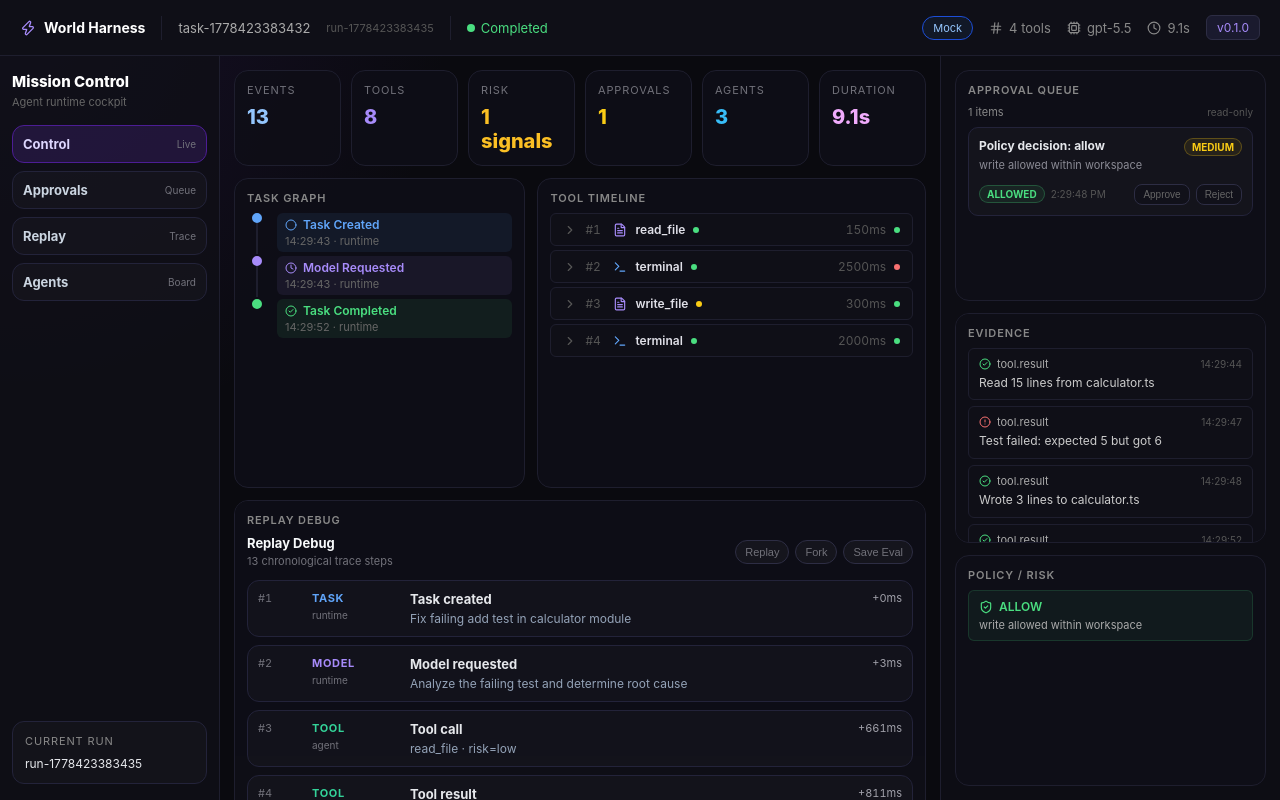
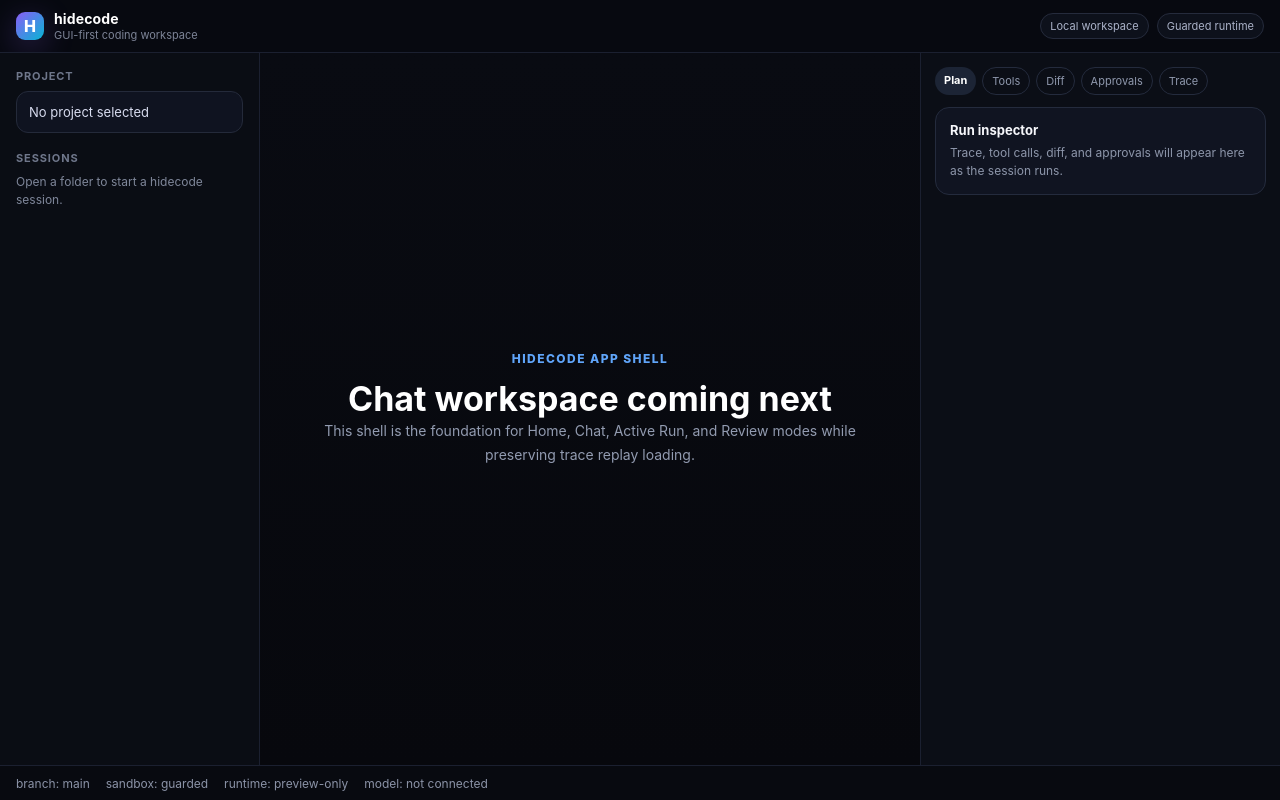
Before and after one commit to kimio-hub/hidecode, a React (Vite) app in the folder apps/dashboard/: page / in a window 1280 px wide. Built offline with nearby package versions, Linux system fonts and the light colour scheme.

Commit message:
feat(dashboard): add hidecode app shell

```diff
--- a/apps/dashboard/src/ui/App.tsx
+++ b/apps/dashboard/src/ui/App.tsx
@@ -9,7 +9,12 @@
   type TraceEvent,
 } from '../data/loader';
 import { describeDashboardSource, parseDashboardSource, type DashboardSource } from '../data/query';
+import AppShell from './AppShell';
 import Dashboard from './Dashboard';
+import BottomStatusBar from './components/BottomStatusBar';
+import LeftSidebar from './components/LeftSidebar';
+import RightInspector from './components/RightInspector';
+import WorkspacePlaceholder from './components/WorkspacePlaceholder';
 
 type LoadState =
   | { status: 'ready'; events: TraceEvent[]; run: RunMeta; source: DashboardSource; sourceLabel: string }
@@ -84,6 +89,17 @@
     );
   }
 
+  if (state.source.kind === 'mock') {
+    return (
+      <AppShell
+        sidebar={<LeftSidebar />}
+        workspace={<WorkspacePlaceholder />}
+        inspector={<RightInspector />}
+        status={<BottomStatusBar />}
+      />
+    );
+  }
+
   return <Dashboard events={state.events} run={state.run} sourceLabel={state.sourceLabel} />;
 }
 
--- /dev/null
+++ b/apps/dashboard/src/ui/AppShell.tsx
@@ -0,0 +1,74 @@
+import type { ReactNode } from 'react';
+import TopBar from './components/TopBar';
+
+type AppShellProps = {
+  sidebar: ReactNode;
+  workspace: ReactNode;
+  inspector: ReactNode;
+  status: ReactNode;
+};
+
+export default function AppShell({ sidebar, workspace, inspector, status }: AppShellProps) {
+  return (
+    <div style={styles.shell}>
+      <TopBar />
+      <div style={styles.body}>
+        <nav aria-label="Project sidebar" style={styles.sidebar}>
+          {sidebar}
+        </nav>
+        <main aria-label="Workspace" style={styles.workspace}>
+          {workspace}
+        </main>
+        <aside aria-label="Run inspector" style={styles.inspector}>
+          {inspector}
+        </aside>
+      </div>
+      <footer aria-label="Workspace status" style={styles.status}>
+        {status}
+      </footer>
+    </div>
+  );
+}
+
+const styles = {
+  shell: {
+    minHeight: '100vh',
+    display: 'grid',
+    gridTemplateRows: '52px 1fr 34px',
+    background: '#07080d',
+    color: '#e7e9f3',
+    fontFamily: "'Inter', -apple-system, BlinkMacSystemFont, 'Segoe UI', sans-serif",
+  },
+  body: {
+    minHeight: 0,
+    display: 'grid',
+    gridTemplateColumns: '260px minmax(0, 1fr) 360px',
+    borderTop: '1px solid #1b2030',
+    borderBottom: '1px solid #1b2030',
+  },
+  sidebar: {
+    minWidth: 0,
+    overflow: 'auto',
+    borderRight: '1px solid #1b2030',
+    background: '#0a0d14',
+  },
+  workspace: {
+    minWidth: 0,
+    overflow: 'auto',
+    background: 'linear-gradient(180deg, #090b12 0%, #07080d 100%)',
+  },
+  inspector: {
+    minWidth: 0,
+    overflow: 'auto',
+    borderLeft: '1px solid #1b2030',
+    background: '#0b0e16',
+  },
+  status: {
+    display: 'flex',
+    alignItems: 'center',
+    padding: '0 16px',
+    background: '#080a10',
+    color: '#8b93a7',
+    fontSize: '12px',
+  },
+} satisfies Record<string, React.CSSProperties>;
--- /dev/null
+++ b/apps/dashboard/src/ui/components/BottomStatusBar.tsx
@@ -0,0 +1,19 @@
+export default function BottomStatusBar() {
+  return (
+    <div style={styles.statusItems}>
+      <span>branch: main</span>
+      <span>sandbox: guarded</span>
+      <span>runtime: preview-only</span>
+      <span>model: not connected</span>
+    </div>
+  );
+}
+
+const styles = {
+  statusItems: {
+    display: 'flex',
+    alignItems: 'center',
+    gap: '16px',
+    whiteSpace: 'nowrap',
+  },
+} satisfies Record<string, React.CSSProperties>;
--- /dev/null
+++ b/apps/dashboard/src/ui/components/LeftSidebar.tsx
@@ -0,0 +1,43 @@
+export default function LeftSidebar() {
+  return (
+    <div style={styles.container}>
+      <section>
+        <div style={styles.label}>Project</div>
+        <div style={styles.projectCard}>No project selected</div>
+      </section>
+      <section>
+        <div style={styles.label}>Sessions</div>
+        <div style={styles.empty}>Open a folder to start a hidecode session.</div>
+      </section>
+    </div>
+  );
+}
+
+const styles = {
+  container: {
+    padding: '16px',
+    display: 'grid',
+    gap: '18px',
+  },
+  label: {
+    color: '#6f778b',
+    fontSize: '11px',
+    fontWeight: 700,
+    letterSpacing: '0.08em',
+    textTransform: 'uppercase',
+    marginBottom: '8px',
+  },
+  projectCard: {
+    border: '1px solid #242a3a',
+    borderRadius: '12px',
+    padding: '12px',
+    color: '#d8dcef',
+    background: '#0f1320',
+    fontSize: '13px',
+  },
+  empty: {
+    color: '#7f879a',
+    fontSize: '12px',
+    lineHeight: 1.5,
+  },
+} satisfies Record<string, React.CSSProperties>;
--- /dev/null
+++ b/apps/dashboard/src/ui/components/RightInspector.tsx
@@ -0,0 +1,61 @@
+export default function RightInspector() {
+  return (
+    <div style={styles.container}>
+      <div style={styles.tabs}>
+        <span style={styles.activeTab}>Plan</span>
+        <span style={styles.tab}>Tools</span>
+        <span style={styles.tab}>Diff</span>
+        <span style={styles.tab}>Approvals</span>
+        <span style={styles.tab}>Trace</span>
+      </div>
+      <div style={styles.panel}>
+        <div style={styles.title}>Run inspector</div>
+        <div style={styles.copy}>Trace, tool calls, diff, and approvals will appear here as the session runs.</div>
+      </div>
+    </div>
+  );
+}
+
+const styles = {
+  container: {
+    padding: '14px',
+  },
+  tabs: {
+    display: 'flex',
+    flexWrap: 'wrap',
+    gap: '6px',
+    marginBottom: '12px',
+  },
+  activeTab: {
+    borderRadius: '999px',
+    background: '#1c2435',
+    color: '#ffffff',
+    padding: '6px 9px',
+    fontSize: '11px',
+    fontWeight: 700,
+  },
+  tab: {
+    borderRadius: '999px',
+    color: '#8f98ad',
+    border: '1px solid #242b3d',
+    padding: '6px 9px',
+    fontSize: '11px',
+  },
+  panel: {
+    border: '1px solid #242b3d',
+    borderRadius: '14px',
+    background: '#101421',
+    padding: '14px',
+  },
+  title: {
+    color: '#f6f7fb',
+    fontWeight: 700,
+    fontSize: '13px',
+    marginBottom: '6px',
+  },
+  copy: {
+    color: '#8d96aa',
+    fontSize: '12px',
+    lineHeight: 1.5,
+  },
+} satisfies Record<string, React.CSSProperties>;
--- /dev/null
+++ b/apps/dashboard/src/ui/components/TopBar.tsx
@@ -0,0 +1,67 @@
+export default function TopBar() {
+  return (
+    <header aria-label="hidecode top bar" style={styles.header}>
+      <div style={styles.brandGroup}>
+        <div style={styles.logo}>h</div>
+        <div>
+          <div style={styles.brand}>hidecode</div>
+          <div style={styles.subtitle}>GUI-first coding workspace</div>
+        </div>
+      </div>
+      <div style={styles.actions}>
+        <span style={styles.pill}>Local workspace</span>
+        <span style={styles.pill}>Guarded runtime</span>
+      </div>
+    </header>
+  );
+}
+
+const styles = {
+  header: {
+    display: 'flex',
+    alignItems: 'center',
+    justifyContent: 'space-between',
+    padding: '0 16px',
+    background: 'rgba(8, 10, 16, 0.96)',
+  },
+  brandGroup: {
+    display: 'flex',
+    alignItems: 'center',
+    gap: '10px',
+  },
+  logo: {
+    width: '28px',
+    height: '28px',
+    borderRadius: '9px',
+    display: 'grid',
+    placeItems: 'center',
+    background: 'linear-gradient(135deg, #8b5cf6, #06b6d4)',
+    color: '#fff',
+    fontWeight: 800,
+    textTransform: 'uppercase',
+    boxShadow: '0 8px 30px rgba(139, 92, 246, 0.28)',
+  },
+  brand: {
+    color: '#ffffff',
+    fontSize: '14px',
+    fontWeight: 700,
+    letterSpacing: '0.01em',
+  },
+  subtitle: {
+    color: '#7d8497',
+    fontSize: '11px',
+    marginTop: '1px',
+  },
+  actions: {
+    display: 'flex',
+    gap: '8px',
+  },
+  pill: {
+    border: '1px solid #252b3c',
+    borderRadius: '999px',
+    color: '#aab2c8',
+    background: '#0d111b',
+    padding: '5px 9px',
+    fontSize: '11px',
+  },
+} satisfies Record<string, React.CSSProperties>;
--- /dev/null
+++ b/apps/dashboard/src/ui/components/WorkspacePlaceholder.tsx
@@ -0,0 +1,41 @@
+export default function WorkspacePlaceholder() {
+  return (
+    <div style={styles.container}>
+      <div style={styles.eyebrow}>hidecode app shell</div>
+      <h1 style={styles.title}>Chat workspace coming next</h1>
+      <p style={styles.copy}>
+        This shell is the foundation for Home, Chat, Active Run, and Review modes while preserving trace replay loading.
+      </p>
+    </div>
+  );
+}
+
+const styles = {
+  container: {
+    minHeight: '100%',
+    display: 'grid',
+    alignContent: 'center',
+    justifyItems: 'center',
+    padding: '48px',
+    textAlign: 'center',
+  },
+  eyebrow: {
+    color: '#60a5fa',
+    fontSize: '12px',
+    fontWeight: 800,
+    letterSpacing: '0.12em',
+    textTransform: 'uppercase',
+    marginBottom: '12px',
+  },
+  title: {
+    color: '#ffffff',
+    fontSize: '34px',
+    margin: 0,
+  },
+  copy: {
+    color: '#929bb0',
+    fontSize: '14px',
+    lineHeight: 1.7,
+    maxWidth: '560px',
+  },
+} satisfies Record<string, React.CSSProperties>;
```
Also changed, not shown: 2 other files (tests, documents, lock files or other folders).
